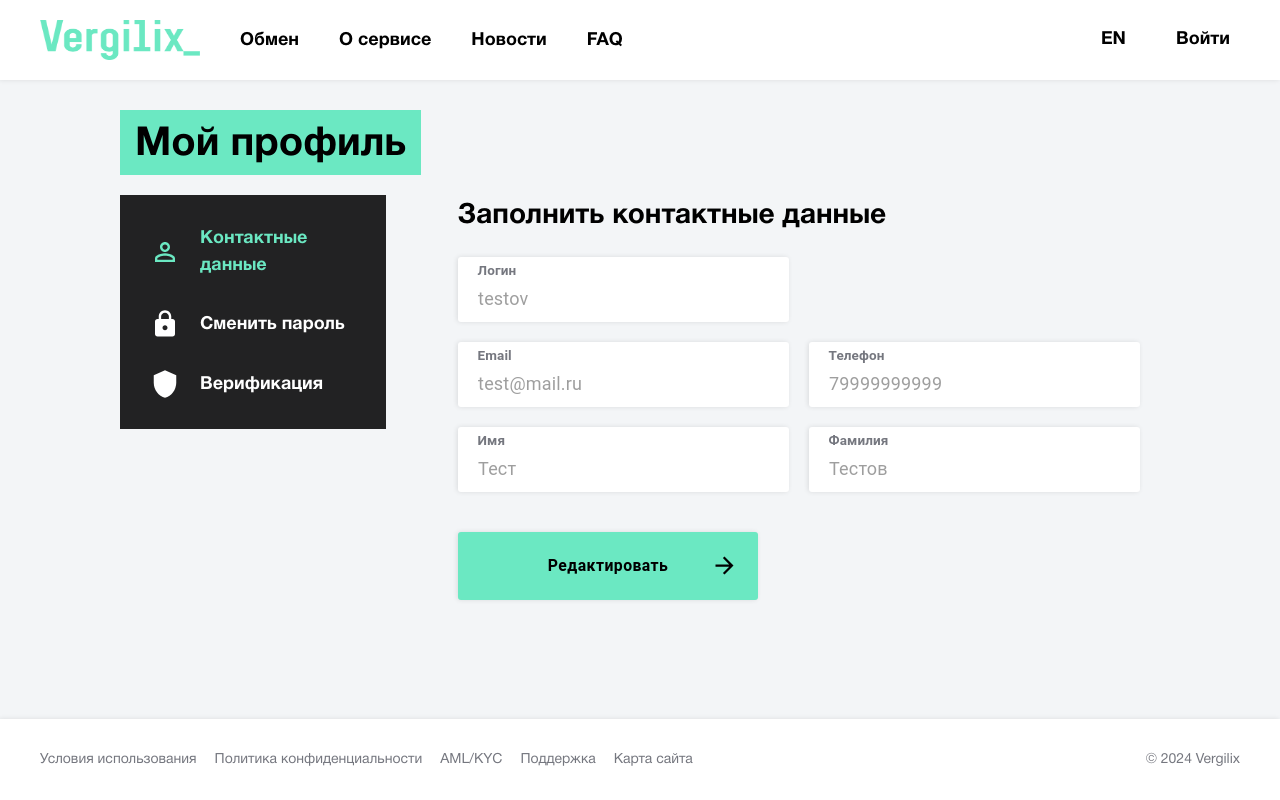
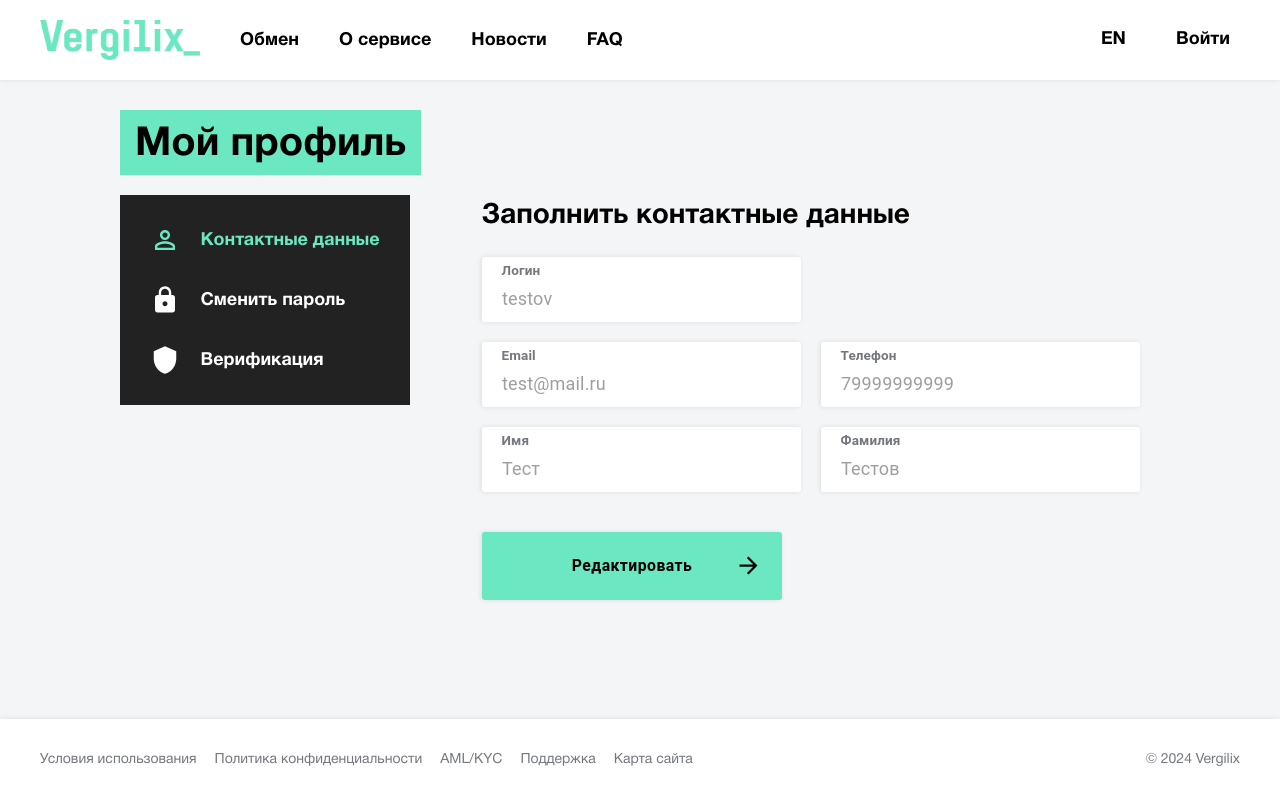
Before and after one commit to ultralukan/vergilix, a Next.js app: page /profile in a window 1280 px wide. Built offline with nearby package versions, Linux system fonts and the light colour scheme; no server answers.

Commit message:
fix nav in profile

```diff
--- a/src/app/profile/page.module.scss
+++ b/src/app/profile/page.module.scss
@@ -27,6 +27,7 @@
   align-items: center;
   justify-content: center;
   font-weight: bold;
+  min-width: 290px;
 
   ul {
     display: flex;
```
